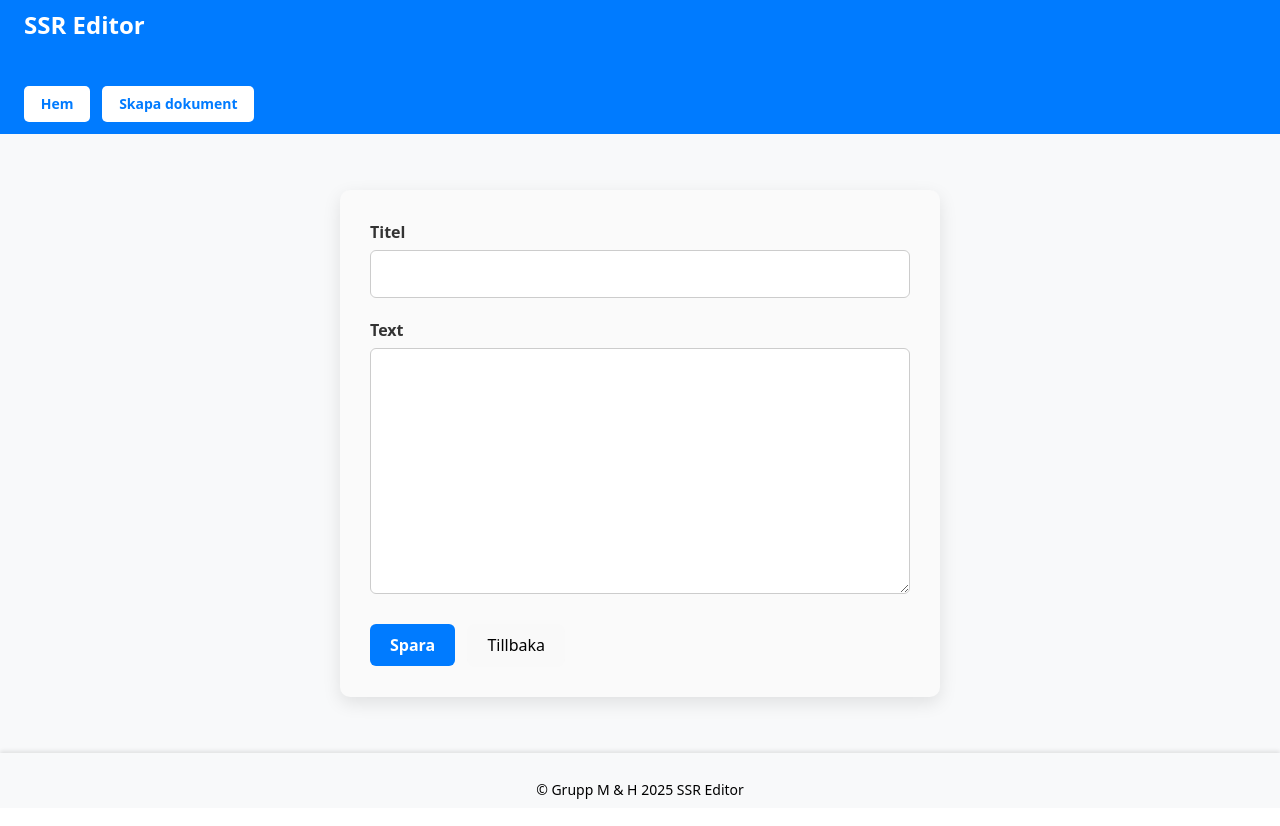
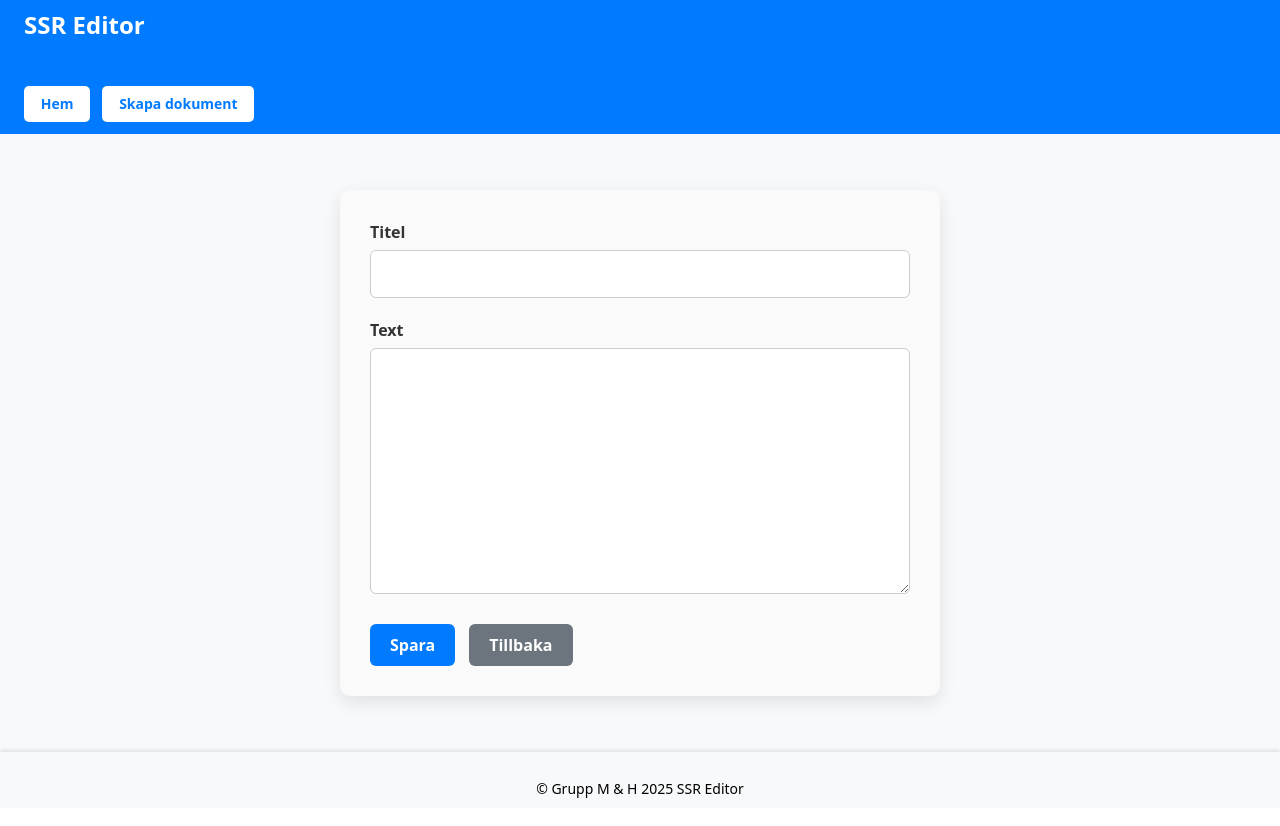
Before and after one commit to group-mh/ssr-editor-frontend, a React (Vite) app: page /create in a window 1280 px wide. Built offline with nearby package versions, Linux system fonts and the light colour scheme; no server answers.

Commit message:
Update button styles

```diff
--- a/src/components/docs/DocCard.jsx
+++ b/src/components/docs/DocCard.jsx
@@ -23,6 +23,7 @@ function DocCard({ doc }) {
   return (
     <div className="card">
       <h2>{doc.title}</h2>
+      <div className="button-group">
         <button className="edit-btn" onClick={editDoc}>
           Edit
         </button>
@@ -30,6 +31,7 @@ function DocCard({ doc }) {
           Radera
         </button>
       </div>
+    </div>
   );
 }
 
--- a/src/style/CreateEditor.css
+++ b/src/style/CreateEditor.css
@@ -54,6 +54,6 @@
 
   .button-group {
     display: flex;
-    gap: 12px;
+    gap: 14px;
     margin-top: 10px;
   }
--- a/src/style/DocList.css
+++ b/src/style/DocList.css
@@ -19,3 +19,41 @@
   cursor: pointer;
   transition: background-color 0.2s ease;
 }
+
+.edit-btn:hover {
+  background-color: #007bffd1;
+}
+
+.back-btn {
+  align-self: flex-start;
+  padding: 10px 20px;
+  background-color: #6c757d;
+  color: #fff;
+  font-weight: bold;
+  border: none;
+  border-radius: 6px;
+  font-size: 16px;
+  cursor: pointer;
+  transition: background-color 0.2s ease;
+}
+
+.back-btn:hover {
+  background-color: #5a6268;
+}
+
+.delete-btn {
+  align-self: flex-start;
+  padding: 10px 20px;
+  background-color: #ff0000;
+  color: #fff;
+  font-weight: bold;
+  border: none;
+  border-radius: 6px;
+  font-size: 16px;
+  cursor: pointer;
+  transition: background-color 0.2s ease;
+}
+
+.delete-btn:hover {
+  background-color: #ff000092;
+}
```
Lines whose indentation alone changed are shown as unchanged.
